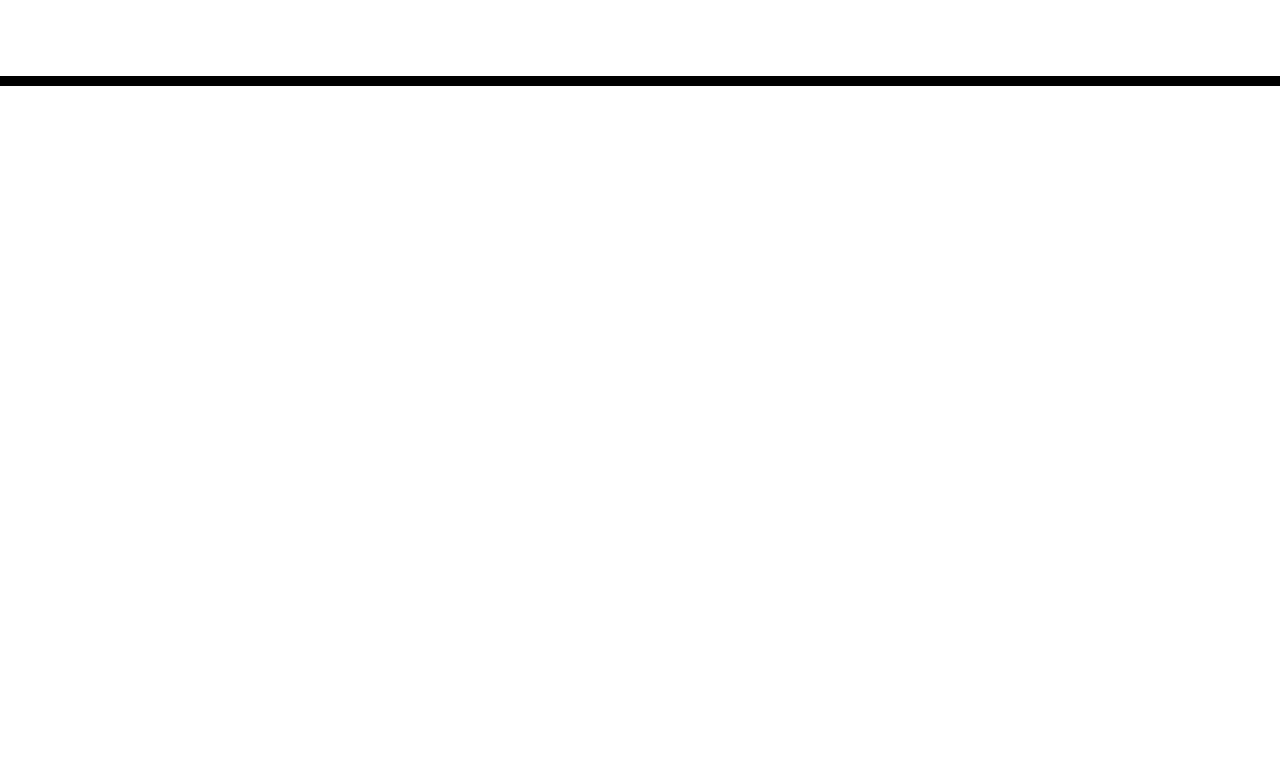
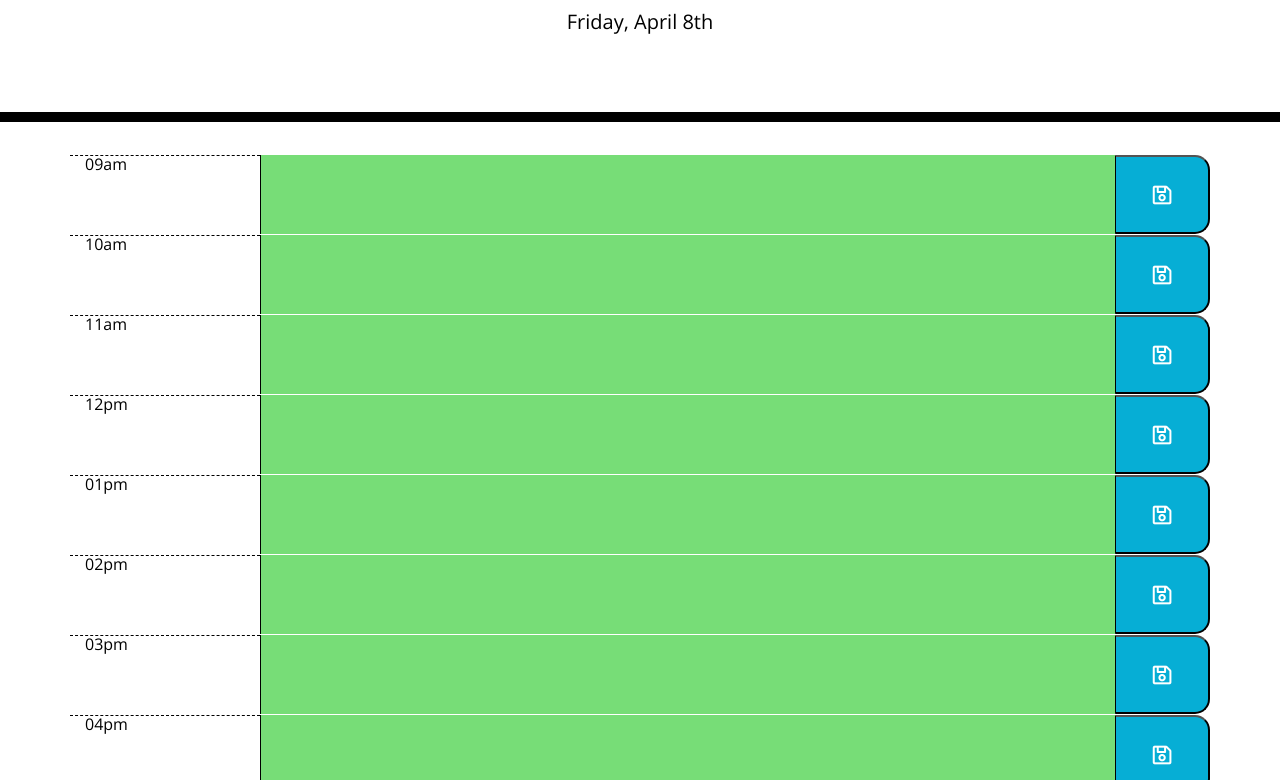
Before and after one commit to vanikarun21/daily_planner, a plain HTML site: page Develop/index.html in a window 1280 px wide. Shown: the part 182-962 px from the top of the page. Before the commit the page ends 800 px from the top, so only its background shows below. Drawn offline with nearby package versions, Linux system fonts and the light colour scheme.

Commit message:
updated js and css files with date and daily planner codes

```diff
--- a/Develop/index.html
+++ b/Develop/index.html
@@ -18,8 +18,11 @@
       href="https://fonts.googleapis.com/css?family=Open+Sans&display=swap"
       rel="stylesheet"
     />
-    <link rel="stylesheet" href="style.css" />
+    <link rel="stylesheet" href="style1.css" />
     <title>Work Day Scheduler</title>
+
+<script src="https://ajax.googleapis.com/ajax/libs/jquery/3.6.0/jquery.min.js"></script>
+
   </head>
 
   <body>
@@ -34,5 +37,7 @@
 
     <script src="https://code.jquery.com/jquery-3.4.1.min.js"></script>
     <script src="https://cdnjs.cloudflare.com/ajax/libs/moment.js/2.24.0/moment.min.js"></script>
+    <script src="../Develop/script.js"></script>
+
   </body>
 </html>
--- /dev/null
+++ b/Develop/script.js
@@ -0,0 +1,162 @@
+
+// variable to store and loop through scheduler
+var myDay = [
+    {
+        id: "0",
+        hour: "09",
+        time: "09",
+        meridiem: "am",
+        reminder: ""
+    },
+    {
+        id: "1",
+        hour: "10",
+        time: "10",
+        meridiem: "am",
+        reminder: ""
+    },
+    {
+        id: "2",
+        hour: "11",
+        time: "11",
+        meridiem: "am",
+        reminder: ""
+    },
+    {
+        id: "3",
+        hour: "12",
+        time: "12",
+        meridiem: "pm",
+        reminder: ""
+    },
+    {
+        id: "4",
+        hour: "01",
+        time: "13",
+        meridiem: "pm",
+        reminder: ""
+    },
+    {
+        id: "5",
+        hour: "02",
+        time: "14",
+        meridiem: "pm",
+        reminder: ""
+    },
+    {
+        id: "6",
+        hour: "03",
+        time: "15",
+        meridiem: "pm",
+        reminder: ""
+    },
+    {
+        id: "7",
+        hour: "04",
+        time: "16",
+        meridiem: "pm",
+        reminder: ""
+    },
+    {
+        id: "8",
+        hour: "05",
+        time: "17",
+        meridiem: "pm",
+        reminder: ""
+    },
+
+]
+
+// gets data for the header date
+function getHeaderDate() {
+    var currentHeaderDate = moment().format('dddd, MMMM Do');
+    $("#currentDay").text(currentHeaderDate);
+}
+
+// saves data to localStorage
+function saveReminders() {
+    localStorage.setItem("myDay", JSON.stringify(myDay));
+}
+
+// sets any data in localStorage to the view
+function displayReminders() {
+    myDay.forEach(function (_thisHour) {
+        $(`#${_thisHour.id}`).val(_thisHour.reminder);
+    })
+}
+
+// sets any existing localStorage data to the view if it exists
+function init() {
+    var storedDay = JSON.parse(localStorage.getItem("myDay"));
+
+    if (storedDay) {
+        myDay = storedDay;
+    }
+
+    saveReminders();
+    displayReminders();
+}
+
+// loads header date
+getHeaderDate();
+
+// creates the visuals for the scheduler body
+myDay.forEach(function(thisHour) {
+    // creates timeblocks row
+    var hourRow = $("<form>").attr({
+        "class": "row"
+    });
+    $(".container").append(hourRow);
+
+    // creates time field
+    var hourField = $("<div>")
+        .text(`${thisHour.hour}${thisHour.meridiem}`)
+        .attr({
+            "class": "col-md-2 hour"
+    });
+
+    // creates schdeduler data
+    var hourPlan = $("<div>")
+        .attr({
+            "class": "col-md-9 description p-0"
+        });
+    var planData = $("<textarea>");
+    hourPlan.append(planData);
+    planData.attr("id", thisHour.id);
+    if (thisHour.time < moment().format("HH")) {
+        planData.attr ({
+            "class": "past",
+        })
+    } else if (thisHour.time === moment().format("HH")) {
+        planData.attr({
+            "class": "present"
+        })
+    } else if (thisHour.time > moment().format("HH")) {
+        planData.attr({
+            "class": "future"
+        })
+    }
+
+    // creates save button
+    var saveButton = $("<i class='far fa-save fa-lg'></i>")
+    var savePlan = $("<button>")
+        .attr({
+            "class": "col-md-1 saveBtn"
+    });
+    savePlan.append(saveButton);
+    hourRow.append(hourField, hourPlan, savePlan);
+})
+
+// loads any existing localstorage data after components created
+init();
+
+
+// saves data to be used in localStorage
+$(".saveBtn").on("click", function(event) {
+    event.preventDefault();
+    var saveIndex = $(this).siblings(".description").children(".future").attr("id");
+    myDay[saveIndex].reminder = $(this).siblings(".description").children(".future").val();
+    console.log(saveIndex);
+    saveReminders();
+    displayReminders();
+})
--- /dev/null
+++ b/Develop/style1.css
@@ -0,0 +1,75 @@
+body {
+    font-family: 'Open Sans', sans-serif;
+    font-size: 16px;
+    line-height: 1;
+  }
+
+  textarea{
+    background: transparent;
+    border: none;
+    resize: none;
+    color: #000000;
+    border-left: 1px solid black;
+    padding: 10px;
+    width: 100%;
+    height: 100%;
+  }
+
+  .jumbotron {
+    text-align: center;
+    background-color: transparent;
+    color: black;
+    border-radius: 0;
+    border-bottom: 10px solid black;
+  }
+
+  .description{
+    white-space: pre-wrap;
+  }
+
+  .time-block{
+    text-align: center;
+    border-radius: 15px;
+  }
+
+  .row {
+    white-space: pre-wrap;
+    height: 80px;
+    border-top: 1px solid white;;
+  }
+
+  .hour {
+    background-color: #ffffff;
+    color: #000000;
+    border-top: 1px dashed #000000;
+  }
+
+  .past {
+    background-color: #d3d3d3;
+    color: white;
+  }
+
+  .present {
+    background-color: #ff6961;
+    color: black;
+  }
+
+  .future {
+    background-color: #77dd77;
+    color: black;
+  }
+
+  .saveBtn {
+    border-left: 1px solid black;
+    border-top-right-radius: 15px;
+    border-bottom-right-radius: 15px;
+    background-color: #06AED5;
+    color: white;
+    /* padding-top: 1.75rem; */
+  }
+
+  .saveBtn:hover {
+    font-size: 25px;
+    transition: all .3s ease-in-out;
+    cursor: pointer;
+  }
```
Also changed, not shown: Develop/javascript.js (added, +10 -0 lines).
